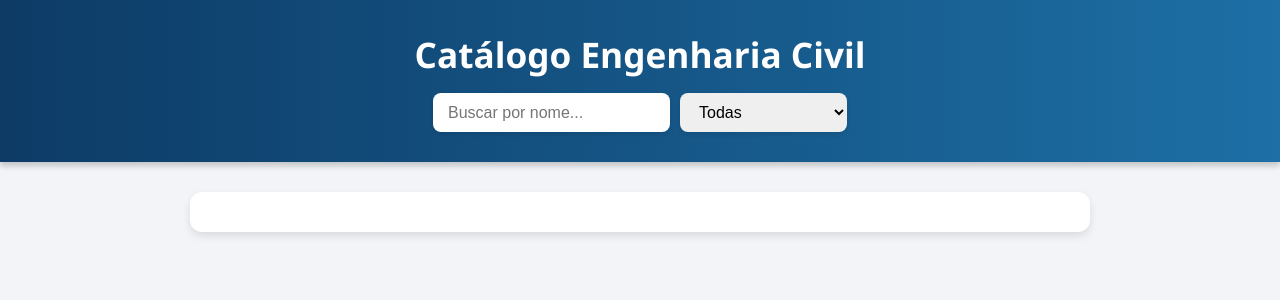
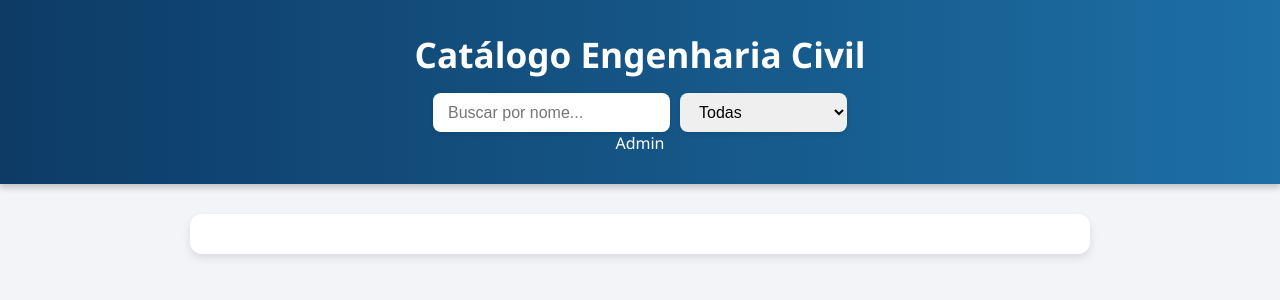
Before and after one commit to RicardoS2/Programa-o-salete, a Flask app: page / in a window 1280 px wide. Shown: the top 300 px of the page. Run offline with Flask 3, Linux system fonts and the light colour scheme; data that the repository does not hold is empty.

```diff
--- a/templates/index.html
+++ b/templates/index.html
@@ -22,6 +22,7 @@
           {% endfor %}
         </select>
       </div>
+      <a href="./admin.html">Admin</a>
     </header>
 
     <section class="carousel-container">
```
